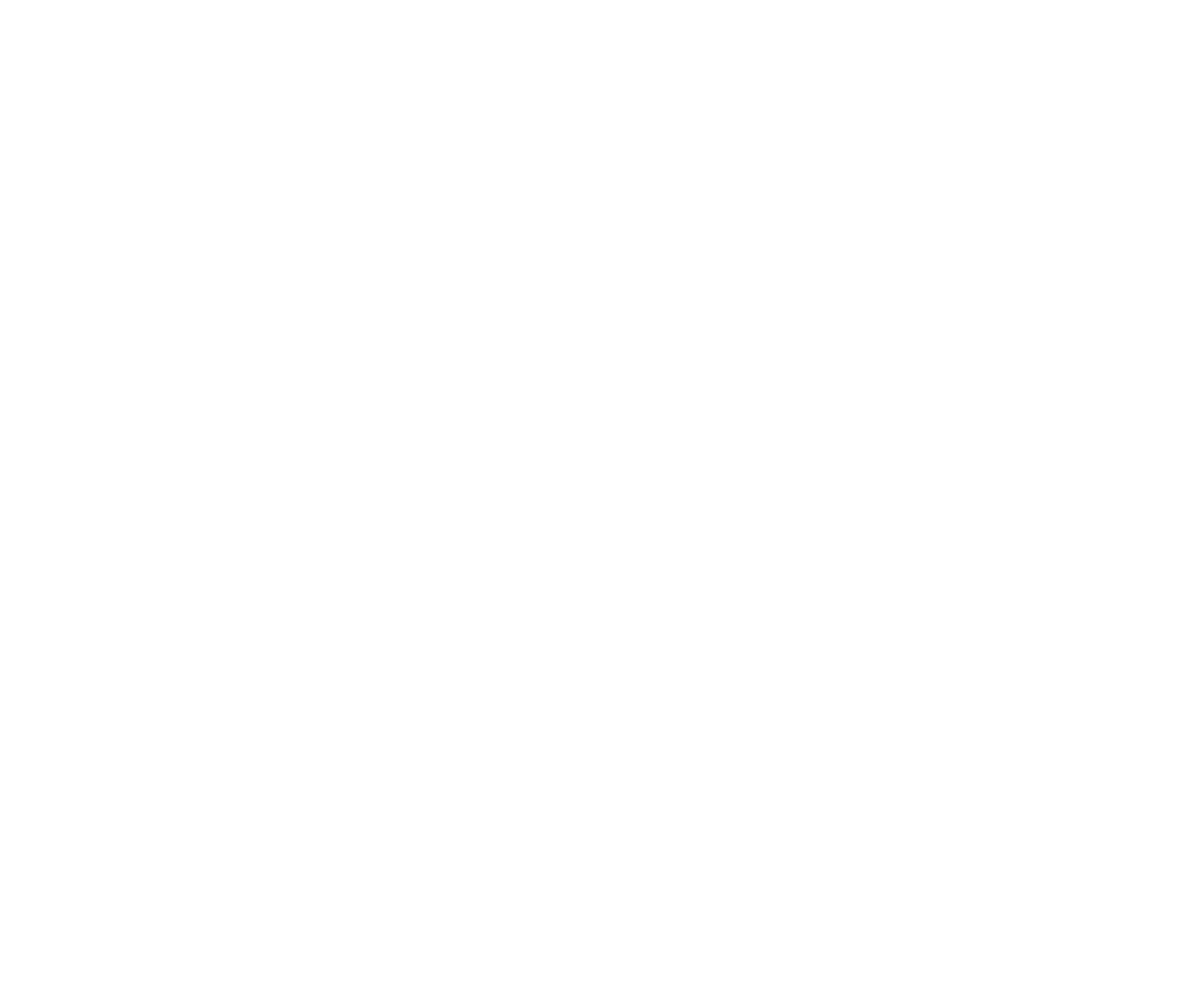
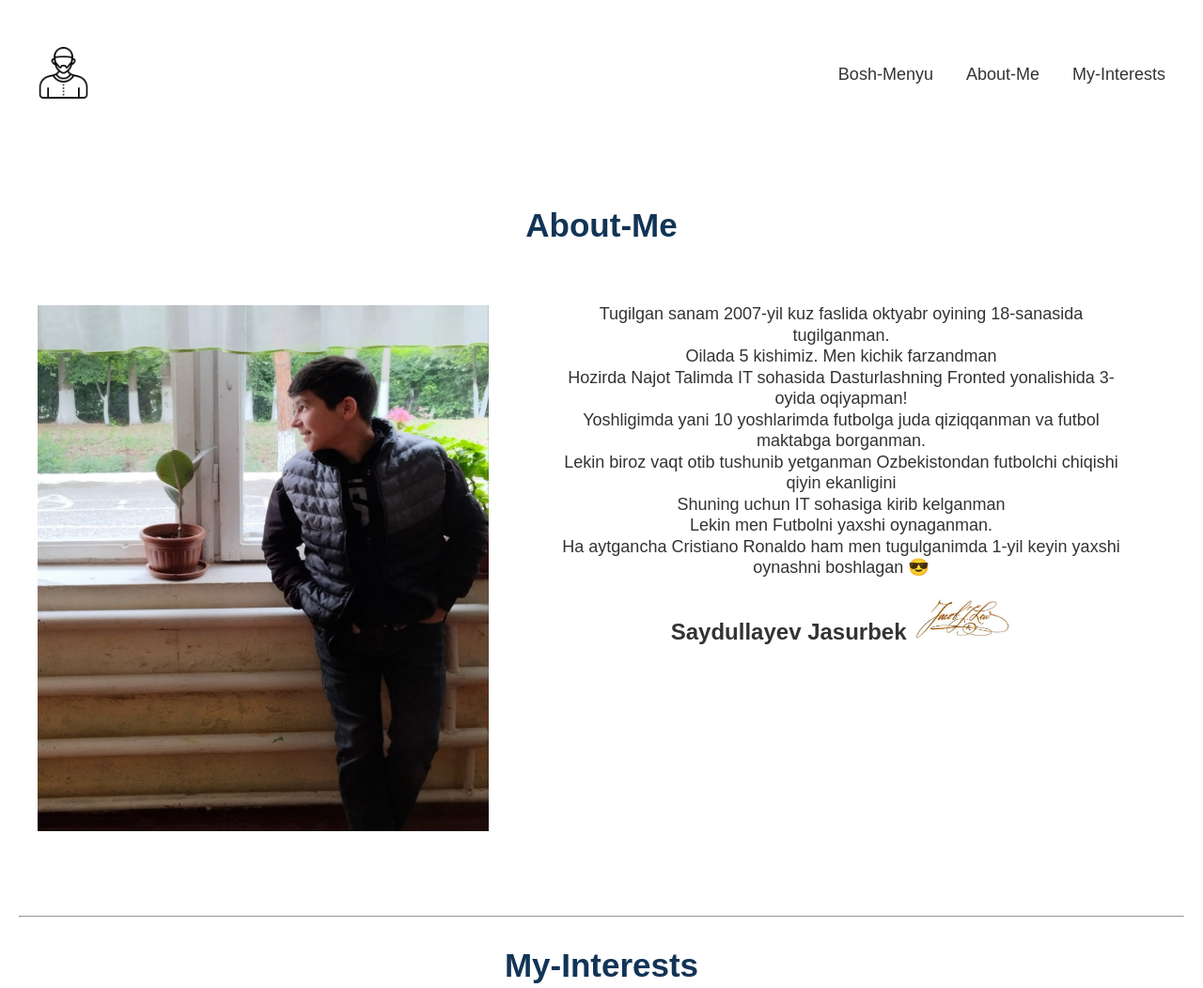
Before and after one commit to shokhmadaminov/fn-4-students, a plain HTML site: page pages/jasurbek/jasurbek.html in a window 1280 px wide. Shown: the top 1052 px of the page at 94% size. Before the commit the page ends 800 px from the top, so only its background shows below. Drawn offline with Linux system fonts and the light colour scheme; a web font is replaced by a local one.

Commit message:
about me full page for madaminov

```diff
--- a/css/main.css
+++ b/css/main.css
@@ -163,3 +163,7 @@ footer {
         display: flex;
     }
 }
+.jasurbek{
+   font-family:"Poppins" sans-serif;
+
+}
--- /dev/null
+++ b/pages/jasurbek/jasurbek.css
@@ -0,0 +1,137 @@
+/* poppins-regular - latin */
+@font-face {
+    font-display: swap; /* Check https://developer.mozilla.org/en-US/docs/Web/CSS/@font-face/font-display for other options. */
+    font-family: 'Poppins';
+    font-style: normal;
+    font-weight: 400;
+    src: url('../fonts/poppins-v20-latin-regular.woff2') format('woff2'); /* Chrome 36+, Opera 23+, Firefox 39+, Safari 12+, iOS 10+ */
+  }
+
+:root {
+  --primary: #123456;
+  --secondary: #EF6262;
+  --text-color: #333;
+  --white-color: #fff;
+  --main-font: 'Poppins', "Arial", sans-serif;
+}
+
+*,
+*::after,
+*::before {
+  box-sizing: border-box;
+  margin: 0;
+  padding: 0;
+}
+html {
+  height: 100%;
+  scroll-behavior: smooth;
+  font-size: 62.5%;
+}
+body {
+  height: 100%;
+  display: flex;
+  flex-direction: column;
+  font-family: var(--main-font);
+  line-height: 1.2;
+  font-size: 1.6rem;
+  color: var(--text-color);
+
+
+}
+a {
+  text-decoration: none;
+  color: inherit;
+  font-family: var(--main-font);
+}
+ul, ol {
+  list-style: none;
+}
+h1, h2, h3, h4, h5 {
+  font-family: var(--main-font);
+}
+main {
+  flex-grow: 1;
+}
+
+
+.container {
+  width: 100%;
+  max-width: 1240px;
+  padding: 0 2rem;
+  margin: 0 auto;
+}
+.jasurbek-header__container{
+  padding-top: 5rem;
+  display: flex;
+  align-items: center;
+  justify-content: space-between;
+  margin-bottom: 8rem  ;
+
+}
+.jasurbek__list{
+  display: flex;
+  gap: 3.5rem;
+}
+.jasurbek__link{
+  font-size: 1.8rem;
+  color: var(--text-color);
+  transition: 0.3s;
+}
+.jasurbek__link:hover{
+  color: var(--secondary);
+}
+.main-wrapper-div {
+  display: flex;
+  align-items: center;
+  justify-content: space-between;
+  margin-top: 2.9rem;
+  margin-bottom: 9rem;
+}
+.main-wrapper-div .wrapper__text{
+  color: var(--text-color);
+  margin-top: -20rem;
+  font-size: 1.8rem;
+  font-weight: 400;
+  line-height: 1.25;
+}
+.main-wrapper-div h2, p{
+  text-align: center;
+  width: 60rem;
+  margin-right: 4.5rem;
+  margin-top: 2rem;
+}
+
+.main-hero-wrapper{
+  display: flex;
+  align-items: center;
+  justify-content: space-between;
+  text-align: center;
+  margin-bottom: 10rem;
+}
+.main-hero-wrapper h2{
+  margin-top: 4.5rem;
+  padding-bottom: 2rem;
+  font-size: 2.8rem;
+}
+.alone-h1{
+  text-align: center;
+  margin-bottom: 3.5rem;
+  margin-top: 3rem;
+  font-size: 3.5rem;
+  font-weight: 700;
+  color: var(--primary);
+}
+.main__footer{
+  text-align: center;
+  padding-bottom: 5rem;
+}
+.main__footer h1{
+  margin-bottom: 6rem;
+}
+.footer-h2{
+  margin-bottom: 4rem;
+  transition: 0.3s;
+}
+.footer-h2:hover{
+  color: var(--secondary);
+}
--- a/pages/jasurbek/jasurbek.html
+++ b/pages/jasurbek/jasurbek.html
@@ -0,0 +1,75 @@
+<!DOCTYPE html>
+<html lang="en">
+<head>
+    <meta charset="UTF-8">
+    <meta http-equiv="X-UA-Compatible" content="IE=edge">
+    <meta name="viewport" content="width=device-width, initial-scale=1.0">
+    <title>Jasurbek</title>
+    <link rel="stylesheet" href="../../css/main.css">
+    <link rel="stylesheet" href="./jasurbek.css">
+</head>
+<body>
+    <header class="jasurbek-header">
+        <div class="jasurbek-header__container container">
+            <!-- LOGO -->
+            <a href="jasurbek.html">
+                <img src="./imgs/icon.webp" alt="man-icon" width="55" height="55">
+            </a>
+            <nav>
+                <div class="sitenav">
+                    <ul class="jasurbek__list">
+                        <li class="jasurbek__item"><a class="jasurbek__link" href="../../index.html" >Bosh-Menyu</a></li>
+                        <li class="jasurbek__item"><a class="jasurbek__link" href="#">About-Me</a></li>
+                        <li class="jasurbek__item"><a class="jasurbek__link" href="#qiziqishim" class="jasurbek__link">My-Interests</a></li>
+                    </ul>
+                </div>
+            </nav>
+
+            </header>
+            <h1  class="container alone-h1">About-Me</h1>
+                    <div class="main-wrapper-div container">
+                        <img  src="./imgs/my-img.jpg" alt="" width="480" height="560">
+                    <div>
+                        <p class="wrapper__text">Tugilgan sanam 2007-yil kuz faslida oktyabr oyining 18-sanasida tugilganman. <br>
+                            Oilada 5 kishimiz.  Men kichik farzandman <br>
+                            Hozirda Najot Talimda IT sohasida Dasturlashning Fronted yonalishida 3-oyida oqiyapman! <br>
+                        Yoshligimda yani 10 yoshlarimda futbolga juda qiziqqanman va futbol maktabga borganman.  <br>
+                        Lekin biroz vaqt otib tushunib yetganman Ozbekistondan futbolchi chiqishi qiyin ekanligini <br>
+                        Shuning uchun IT sohasiga kirib kelganman <br>
+                        Lekin men Futbolni yaxshi oynaganman. <br>
+                        Ha aytgancha Cristiano Ronaldo ham men tugulganimda 1-yil keyin yaxshi oynashni boshlagan 😎 <br>
+                        </p>
+                        <h2>Saydullayev Jasurbek
+                            <img  src="./imgs/imzo.jfif" alt="" width="105" height="45">
+                        </h2>
+                    </div>
+
+                </div>
+                <hr class="container">
+                <h1 id="qiziqishim" class="alone-h1">My-Interests</h1>
+                <div class="main-hero-wrapper container">
+
+                    <div>
+                         <h2>Football</h2>
+                        <img src="./imgs/football.webp" alt="">
+                    </div>
+                    <div>
+                        <h2>Fronted</h2>
+                        <img src="./imgs/IT.webp" alt="">
+                    </div>
+                    <div>
+                        <h2>Volleyball</h2>
+                        <img src="./imgs/volleyball.webp" alt="">
+                    </div>
+                </div>
+                <div class="main__footer container">
+                    <h1>My Fvorite Football Player Is...?</h1>
+            <a class="player-link" href="https://amaliyot-2-js.netlify.app/" target="_blank">
+                <h2 class="footer-h2">Tap TO Me ☑</h2>
+            </a>
+                <img class="footer-img" src="./imgs/G.O.A.T" alt="" width="700" height="700">
+                </div>
+
+
+</body>
+</html>
```
Also changed, not shown: index.html (+3 -3 lines), pages/jasurbek/fonts/poppins-v20-latin-regular.woff2 (added), pages/jasurbek/imgs/IT.webp (added), pages/jasurbek/imgs/football.webp (added), pages/jasurbek/imgs/icon.webp (added), pages/jasurbek/imgs/imzo.jfif (added), pages/jasurbek/imgs/my-img.jpg (added), pages/jasurbek/imgs/volleyball.webp (added), 1 other file.
